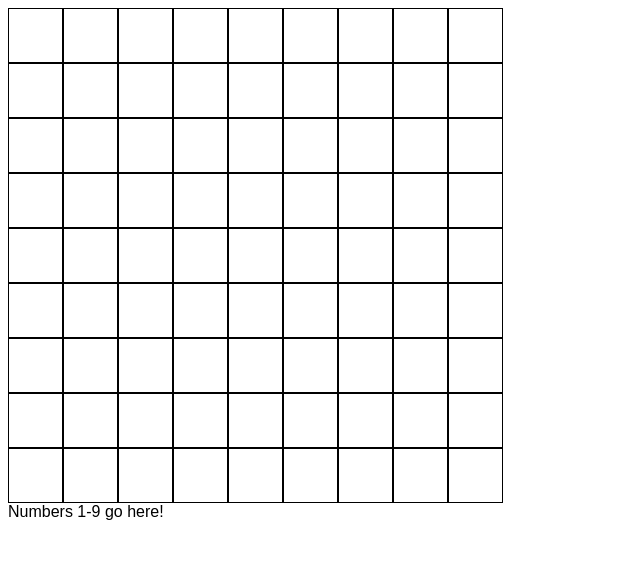
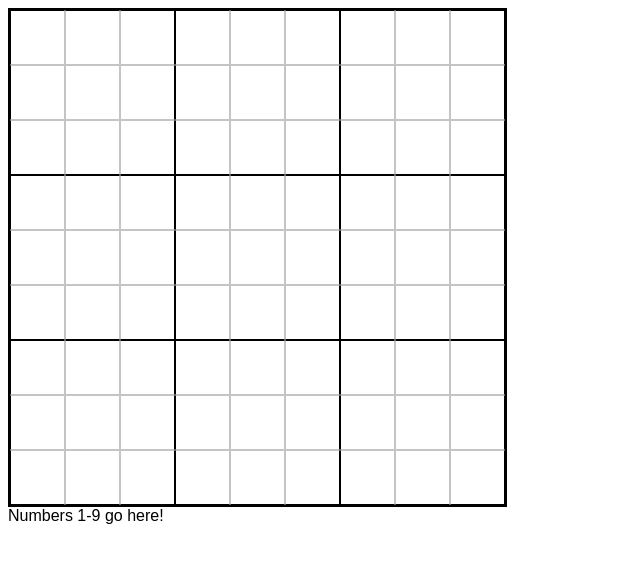
Before and after one commit to tamj0rd2/sudoku, a React (Vite) app: page / in a window 1280 px wide. Shown: the top 562 px of the page, without its empty margins (0-640 px from the left). Built offline with nearby package versions, Linux system fonts and the light colour scheme.

Commit message:
WIP add unit borders

```diff
--- a/src/components/Answer.tsx
+++ b/src/components/Answer.tsx
@@ -1,5 +1,4 @@
 import React from 'react'
-import * as dimens from '~constants/dimens'
 
 interface AnswerProps {
   num: Answer
--- a/src/components/Board.tsx
+++ b/src/components/Board.tsx
@@ -7,16 +7,9 @@ import generateBoard from '~logic/generator'
 export default function Board(): JSX.Element {
   const [state, dispatch] = useReducer(Reducer, null, generateBoard)
 
-  const boardStyle: React.CSSProperties = {
-    display: 'flex',
-    flexWrap: 'wrap',
-    width: dimens.BOARD_WIDTH,
-    height: dimens.BOARD_WIDTH,
-  }
-
   return (
     <div
-      style={boardStyle}
+      id="board"
       tabIndex={0}
       onKeyDown={e => dispatch({ type: 'SELECT_RELATIVE', payload: e.key })}
     >
--- a/src/components/Cell.tsx
+++ b/src/components/Cell.tsx
@@ -13,14 +13,6 @@ type CellProps = {
 export default function Cell({ col, row, dispatch, answer, isSelected }: CellProps): JSX.Element {
   const divRef = useRef<HTMLDivElement>(null)
 
-  const styles: React.CSSProperties = {
-    border: '1px solid black',
-    width: dimens.CELL_WIDTH,
-    height: dimens.CELL_WIDTH,
-    position: 'relative',
-    boxSizing: 'border-box',
-  }
-
   if (isSelected) {
     if (divRef.current) {
       divRef.current.focus()
@@ -29,9 +21,9 @@ export default function Cell({ col, row, dispatch, answer, isSelected }: CellPro
 
   return (
     <div
+      className="cell"
       onKeyDown={e => dispatch({ type: 'CELL_INPUT', payload: e.key })}
       tabIndex={0}
-      style={styles}
       onClick={() => dispatch({ type: 'SELECT_ABSOLUTE', payload: { col: col, row: row } })}
       ref={divRef}
     >
--- a/src/components/PencilMarks.tsx
+++ b/src/components/PencilMarks.tsx
@@ -12,8 +12,10 @@ function PencilMark({ num, show }: PencilMarkProps) {
     justifyContent: 'center',
     alignItems: 'center',
     fontSize: '.9em',
+    visibility: show ? 'visible' : 'hidden',
   }
-  return <div style={style}>{show ? num : ''}</div>
+
+  return <div style={style}>{num}</div>
 }
 
 export default function PencilMarks() {
--- a/src/index.html
+++ b/src/index.html
@@ -8,6 +8,45 @@
       body {
         font-family: Arial, Helvetica, sans-serif;
       }
+
+      /* TODO: all this stuff can be moved somewhere proper
+      styled components would be good */
+
+      #board {
+        border: 2px solid black;
+        display: flex;
+        flex-wrap: wrap;
+        width: 495px;
+        height: 495px;
+      }
+
+      .cell {
+        border: 0.5px solid rgba(0, 0, 0, 0.226);
+        width: 55px;
+        height: 55px;
+        position: relative;
+        box-sizing: border-box;
+      }
+
+      .cell:nth-child(3n) {
+        border-right: 1px solid black;
+      }
+
+      .cell:nth-child(3n + 1) {
+        border-left: 1px solid black;
+      }
+
+      .cell:nth-child(n):nth-child(-n + 9),
+      .cell:nth-child(n + 28):nth-child(-n + 36),
+      .cell:nth-child(n + 55):nth-child(-n + 63) {
+        border-top: 1px solid black;
+      }
+
+      .cell:nth-child(n + 19):nth-child(-n + 27),
+      .cell:nth-child(n + 46):nth-child(-n + 54),
+      .cell:nth-child(n + 73):nth-child(-n + 81) {
+        border-bottom: 1px solid black;
+      }
     </style>
   </head>
   <body>
```
